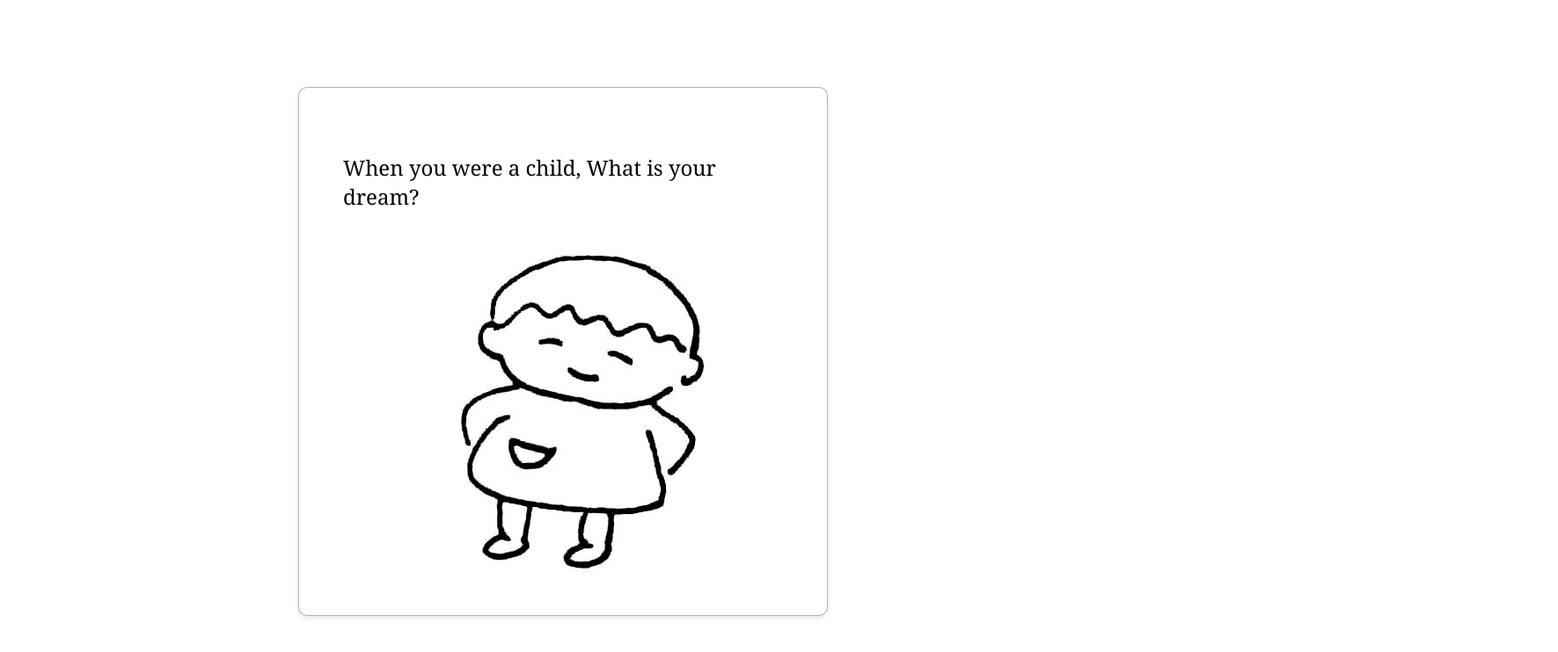
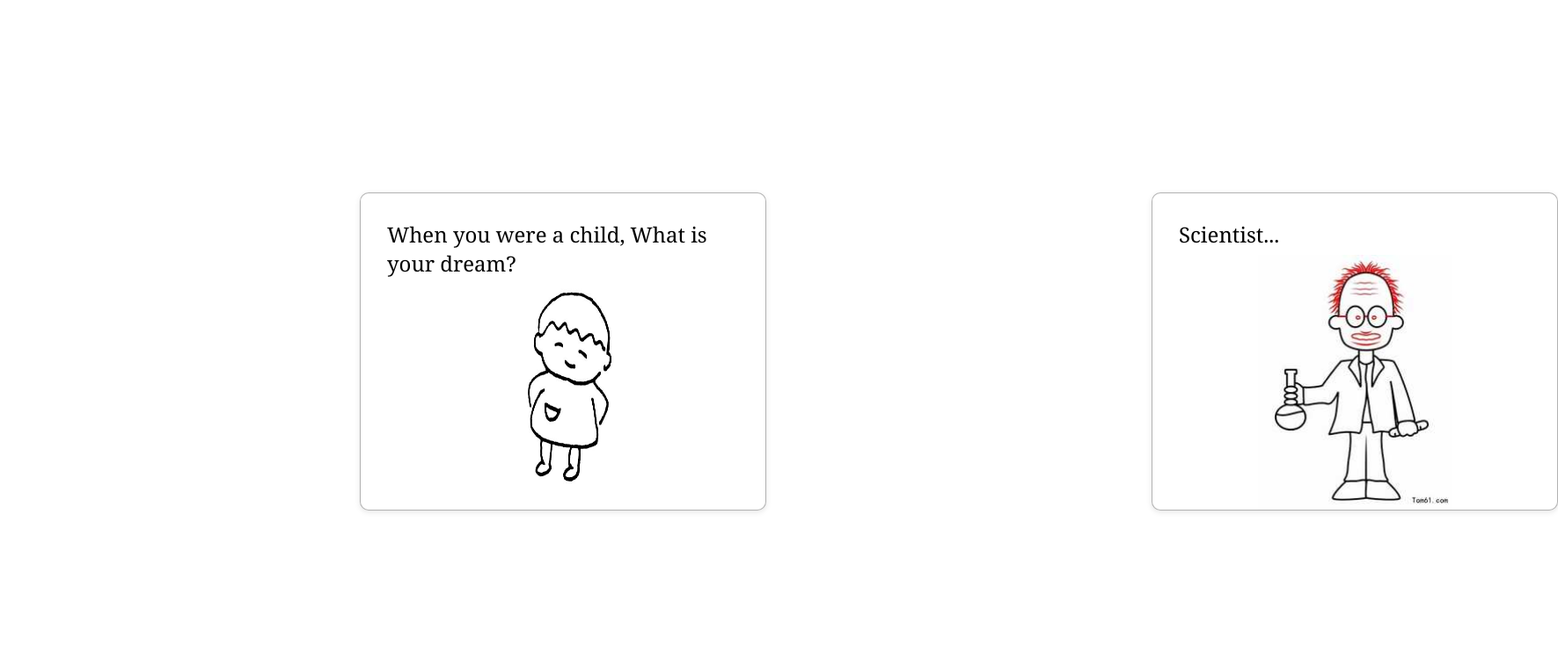
Before and after one commit to Dong-Ying/Dreams, a plain HTML site: page index.html in a window 1280 px wide. Shown: the whole page at 88% size, 1771 px wide, since content can reach past the window. Drawn offline with Linux system fonts and the light colour scheme.

Commit message:
Add second slide - scientist

```diff
--- a/impress-demo.css
+++ b/impress-demo.css
@@ -3,16 +3,28 @@ body {
     font-size: 24px;
 }
 
+p {
+    margin: 0;
+}
+
 .slide {
-    width: 500px;
-    height: 500px;
-    padding: 50px;
+    width: 400px;
+    height: 300px;
+    padding: 30px;
 
     border: 1px solid rgba(0, 0, 0, .3);
     border-radius: 10px;
     box-shadow: 0 2px 6px rgba(0, 0, 0, .1);
+
+    background-size: 220px 290px;
+    background-position: center bottom;
+    background-repeat: no-repeat;
 }
 
 #child {
-    background: url("images/child.jpg") no-repeat center bottom;
+    background-image: url("images/child.jpg") ;
 }
+
+#scientist {
+    background-image: url("images/scientist.jpg") ;
+}
--- a/index.html
+++ b/index.html
@@ -19,6 +19,12 @@
         </p>
     </div>
 
+    <div id="scientist" class="step slide" data-x="900" data-y="0">
+        <p>
+            Scientist...
+        </p>
+    </div>
+
 </div>
 
 <script src="impress.js"></script>
```
Also changed, not shown: images/scientist.jpg (added).
